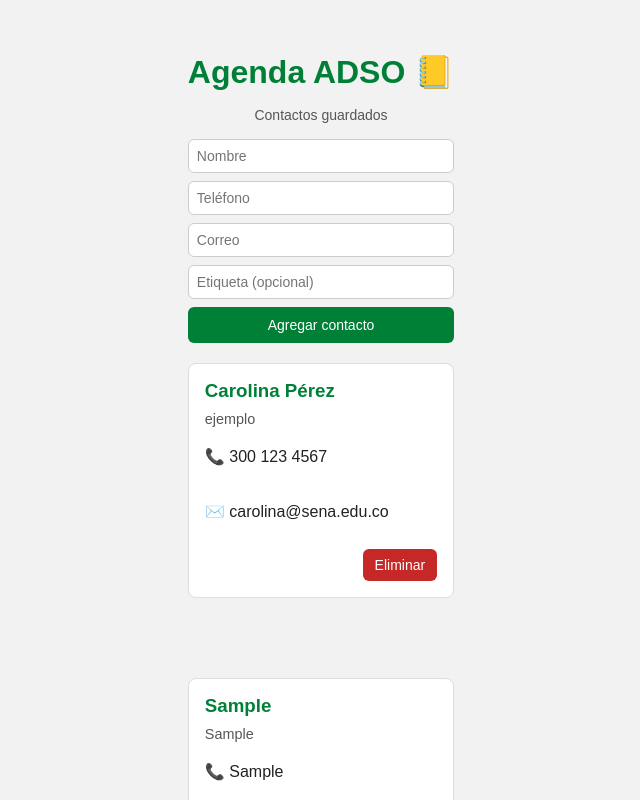
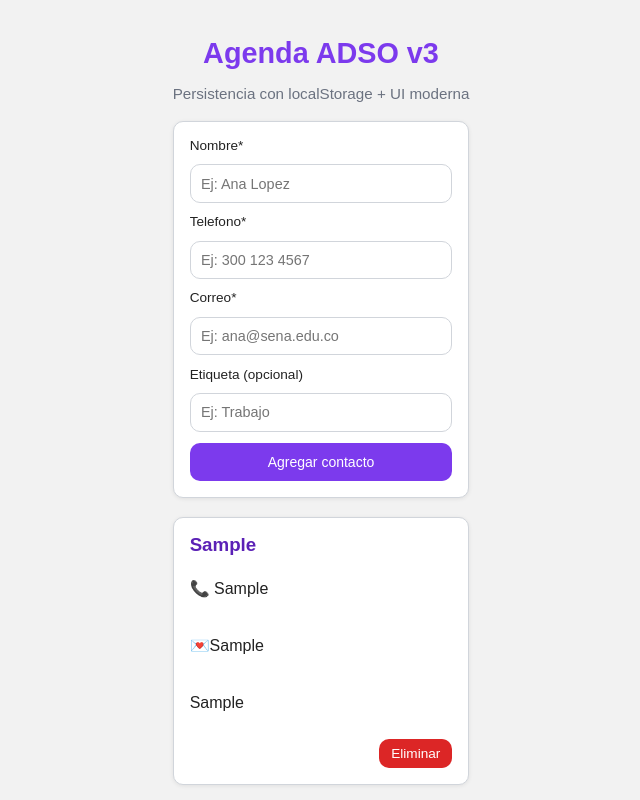
Before and after one commit to CorajeEterno/agenda-adso, a React (Vite) app: page / in a window 1280 px wide. Both pictures are taken after typing "Sample", "Sample", "Sample", "Sample" into the empty fields and a click on the button "Agregar contacto". Shown: the top 800 px of the page, without its empty margins (319-959 px from the left). Built offline with nearby package versions, Linux system fonts and the light colour scheme.

Commit message:
Clase_5_Agenda_ADSO_v3_LocalStorage actualizamos los archivos App.jsx,App.css, en la carpeta components los archivos ContactoCard.jsx y FormularioContacto dentro de la carpeta src

```diff
--- a/src/App.css
+++ b/src/App.css
@@ -1,123 +1,113 @@
+:root{
+  --morado: #7c3aed;
+  --morado-oscuro: #5b21b6;
+  --gris:#374151;
+  --borde: #d1d5db;
+  --error: #dc2626;
+  --radio: 10px;
+  --shadow: 0 1px 4px rgba(0, 0, 0, 0.08);
+}
+
+body{
+  background: #f8fafc;
+  font-family: "inter", Arial, sans-serif;
+  margin: 0;
+  color: var(--gris);
+}
+
 .app-container {
-  max-width: 520px;
+  max-width: 700px;
   margin: 2rem auto;
-  font-family: Arial, sans-serif;
+  padding: 0 1rem;
 }
 
 .app-title {
   text-align: center;
-  color: #008037;
-  margin-bottom: 1rem;
+  font-size: 1.8rem;
+  font-weight: 700;
+  color: var(--morado);
+  margin: 0.3rem 0;
 }
+
+.subtitulo{
+  text-align: center;
+  font-size: 0.95rem;
+  color:#6b7280;
+  margin-bottom: 1.2rem;
+}
+
 .form-contacto{
+  background: #fff;
+  padding: 1rem;
+  border: 1px solid var(--borde);
+  border-radius: var(--radio);
+  box-shadow: var(--shadow);
   display: flex;
   flex-direction: column;
-  gap: 8px;
-  margin-bottom: 20px;
-}
-.form-contacto input{
-  padding: 8px;
-  border-radius: 6px;
-  border: 1px solid#ccc;
-  font-size: 14px;
+  gap: 0.7rem;
+  margin-bottom: 1.2rem;
 }
 
-.form-contacto button{
-  background: #008037;
-  color: #fff;
-  border: 0;
-  padding: 10px;
-  border-radius: 6px;
-  cursor: pointer;
+label{
+  font-size: 0.85rem;
+  font-weight: 500;
 }
 
-.form-contacto button:hover{
-  background: #006b2f;
+input{
+  padding: 0.65rem;
+  border: 1px solid var(--borde);
+  border-radius: var(--radio);
+  font-size: 0.9rem;
+}
+
+.btn-primario{
+  background: var(--morado);
+  color: #fff;
+  padding: 0.7rem;
+  border: 0;
+  border-radius: var(--radio);
+  cursor: pointer;
+  transition: 0.2s;
+}
+
+.btn-primario:hover {
+  background: var(--morado-oscuro);
 }
 
 .tarjeta-contacto{
+  background: #fff;
+  border: 1px solid var(--borde);
+  border-radius: var(--radio);
+  padding: 1rem;
+  box-shadow: var(--shadow);
   display: flex;
-  flex-direction:column;
-  gap: 4px;
-  border: 1px solid #ddd;
-  border-radius: 8px;
-  padding: 1rem;
-  background: #fff;
-  margin-bottom: 5rem;
+  flex-direction: column;
+  gap: 0.4rem;
+  margin-bottom: 0.7rem;
 }
 
-.tarjeta-contacto .dato{
+.tarjeta-contacto h3 {
   margin: 0;
-  color: #333;
+  font-weight: 600;
+  color: var(--morado-oscuro);
 }
 
-.tarjeta-contacto .tag{
-  margin: 0;
-  color: #555;
-  font-size: 0.9rem;
-}
-
-.tarjeta-contacto .acciones{
-  margin-top: 8px;
+.acciones {
   display: flex;
   justify-content: flex-end;
-}
-
-.tarjeta-contacto h3{
-  color: #008037;
-  margin: 0 0 .3rem;
+  margin-top: 0.3rem;
 }
 
 .btn-eliminar{
-  margin-top: 0;
-  background: #c62828;
+  background: var(--error);
   color: #fff;
+  padding: 0.45rem 0.75rem;
   border: 0;
-  padding:.5rem .75rem;
-  border-radius: 6px;
+  border-radius: var(--radio);
   cursor: pointer;
+  font-size: 0.85rem;
 }
 
 .btn-eliminar:hover{
-  background: #8e0000;
+  filter: brightness(0.85);
 }
-
-.app-subtitle {
-  text-align: center;
-  font-size: 14px;
-  color: #555;
-  margin-top: 0;
-  margin-bottom: 16px;
-}
-
-.card-contacto {
-  border: 1px solid gray;
-  background-color: #f9f9f9;
-  padding: 10px;
-  margin: 5px 0;
-  border-radius: 8px;
-}
-
-.card-nombre {
-  margin: 0 0 6px 0;
-  font-size: 16px;
-  font-weight: bold;
-}
-
-.card-linea {
-  margin: 4px 0;
-  font-size: 14px;
-}
-
-.card-etiqueta {
-  margin: 4px 0;
-  font-size: 12px;
-  color: green;
-}
-
-.app-nota {
-  font-size: 12px;
-  text-align: center;
-  margin-top: 30px;
-  color: #888;
-}
--- a/src/App.jsx
+++ b/src/App.jsx
@@ -1,48 +1,42 @@
-import { useState } from "react";
+import { useState, useEffect } from "react";
 import "./App.css";
 import ContactoCard from "./components/ContactoCard";
-import FormularioContacto from "./components/FormularioContacto"
+import FormularioContacto from "./components/FormularioContacto";
 
-export default function App(){
-    const [contactos, setContactos] = useState ([
-        {
-            id: 1,
-            nombre: "Carolina Pérez",
-            telefono: "300 123 4567",
-            correo: "carolina@sena.edu.co",
-            etiqueta: "ejemplo"
-        }
-    ]);
+export default function App() {
+
+    const contactosGuardados = JSON.parse(localStorage.getItem("contactos")) || [];
+
+    const [contactos, setContactos] = useState(contactosGuardados);
+
+    useEffect(() => {
+        localStorage.setItem("contactos", JSON.stringify(contactos));
+    }, [contactos]);
 
     const agregarContacto = (nuevo) => {
-        setContactos((prev) => [...prev, { id: Date.now(), ...nuevo }]);
+        setContactos((prev) => [...prev, nuevo]);
     };
 
-    const eliminarContacto = (id) => {
-        setContactos((prev) => prev.filter((c) => c.id !== id));
+    const eliminarContacto = (correo) => {
+        setContactos((prev) => prev.filter((c) => c.correo !== correo));
     };
+
     return (
         <main className="app-container">
-      <h1 className="app-title">Agenda ADSO 📒</h1>
+            <h1 className="app-title">Agenda ADSO v3</h1>
+            <p className="subtitulo">
+                Persistencia con localStorage + UI moderna
+            </p>
 
-      <p className="app-subtitle">Contactos guardados</p>
-         <FormularioContacto onAgregar={agregarContacto} />
+            <FormularioContacto onAgregar={agregarContacto}/>
 
-         <section className="lista-contactos">
             {contactos.map((c) => (
                 <ContactoCard
-          key={c.id}
-          nombre={c.nombre}
-          telefono={c.telefono}
-          correo={c.correo}
-          etiqueta={c.etiqueta}
-          onDelete={() => eliminarContacto(c.id)}
+                    key={c.correo}
+                    {...c}
+                    onEliminar={eliminarContacto}
                 />
             ))}
-
-      <p className="app-nota">
-      </p>
-      </section>
         </main>
     );
 }
--- a/src/components/ContactoCard.jsx
+++ b/src/components/ContactoCard.jsx
@@ -1,12 +1,12 @@
-export default function ContactoCard({ nombre, telefono, correo, etiqueta, onDelete }) {
+export default function ContactoCard({ nombre, telefono, correo, etiqueta, onEliminar }) {
   return (
     <article className="tarjeta-contacto">
       <h3>{nombre}</h3>
-      {etiqueta && <p className="tag">{etiqueta}</p>}
       <p>📞 {telefono}</p>
-      {correo && <p>✉️ {correo}</p>}
+      <p>💌{correo}</p>
+      {etiqueta && <p>{etiqueta}</p>}
       <div className="acciones">
-        <button type="button" className="btn-eliminar" onClick={onDelete}>
+        <button type="button" className="btn-eliminar" onClick={() => onEliminar(correo)}>
           Eliminar
         </button>
       </div>
--- a/src/components/FormularioContacto.jsx
+++ b/src/components/FormularioContacto.jsx
@@ -1,56 +1,58 @@
 import { useState } from "react";
 
-export default function FormularioContacto({onAgregar}){
-    const  [form, setForm] = useState({
-        nombre:"",
-        correo:"",
-        telefono:"",
-        etiqueta:""
-    });
+export default function FormularioContacto({ onAgregar }) {
+  const [form, setForm] = useState({
+    nombre: "",
+    correo: "",
+    telefono: "",
+    etiqueta: ""
+  });
 
-      const onChange = (e) => {
+  const onChange = (e) => {
     const { name, value } = e.target;
     setForm((f) => ({ ...f, [name]: value }));
   };
 
-    const onSubmit = (e) => {
+  const onSubmit = (e) => {
     e.preventDefault();
-    if (!form.nombre.trim() || !form.telefono.trim()) {
-      alert("Completa al menos Nombre y Teléfono");
-      return;
-    }
-
+    if (!form.nombre || !form.telefono || !form.correo) return;
     onAgregar(form);
-    setForm({ nombre: "", correo: "", telefono: "", etiqueta: "" });
+    setForm({ nombre: "", telefono: "", correo: "", etiqueta: "" });
   };
 
-    return (
+
+
+  return (
     <form onSubmit={onSubmit} className="form-contacto">
+      <label>Nombre*</label>
       <input
         name="nombre"
-        placeholder="Nombre"
         value={form.nombre}
         onChange={onChange}
+        placeholder="Ej: Ana Lopez"
       />
+      <label>Telefono*</label>
       <input
         name="telefono"
-        placeholder="Teléfono"
         value={form.telefono}
         onChange={onChange}
+        placeholder="Ej: 300 123 4567"
       />
+      <label>Correo*</label>
       <input
         name="correo"
-        placeholder="Correo"
         value={form.correo}
         onChange={onChange}
+        placeholder="Ej: ana@sena.edu.co"
       />
+      <label>Etiqueta (opcional)</label>
       <input
         name="etiqueta"
-        placeholder="Etiqueta (opcional)"
         value={form.etiqueta}
         onChange={onChange}
+        placeholder="Ej: Trabajo"
       />
-      <button type="submit">Agregar contacto</button>
+      <button className="btn-primario">Agregar contacto</button>
     </form>
   );
 }
```
Lines whose indentation alone changed are shown as unchanged.
